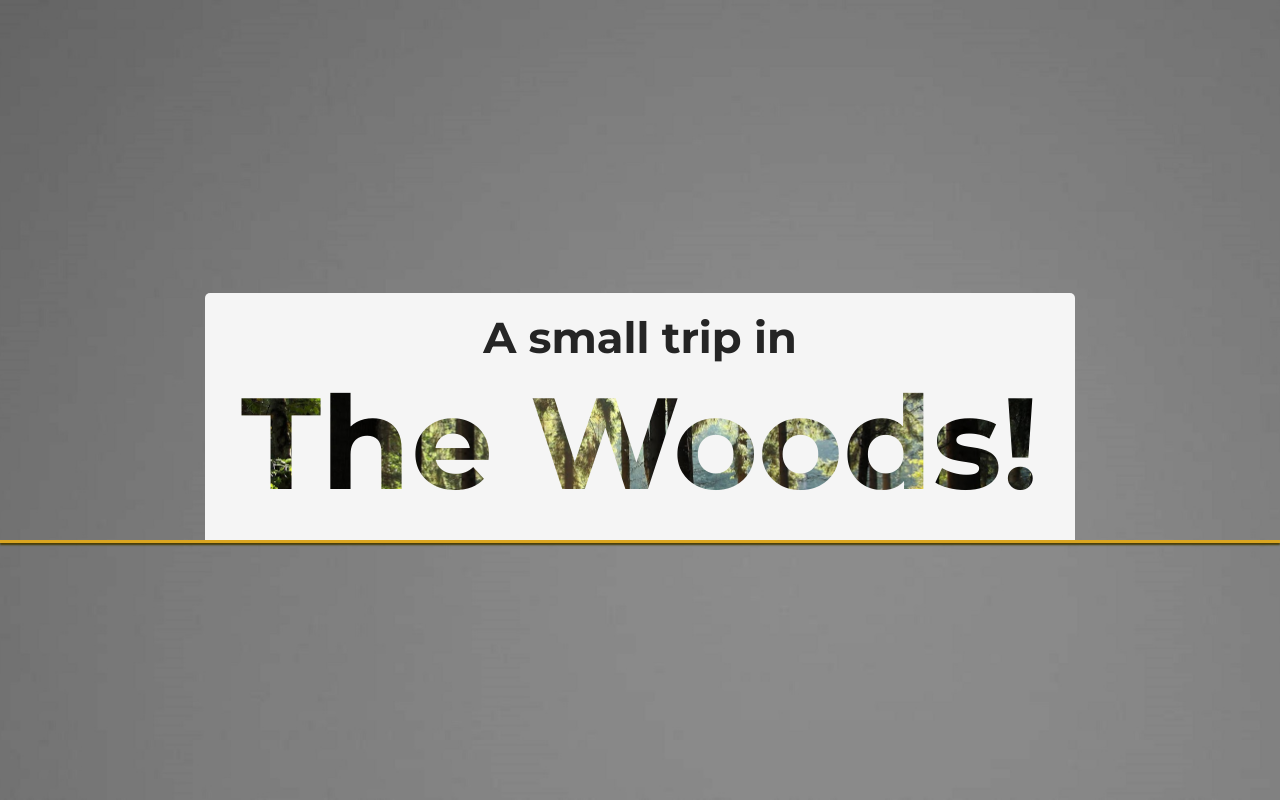
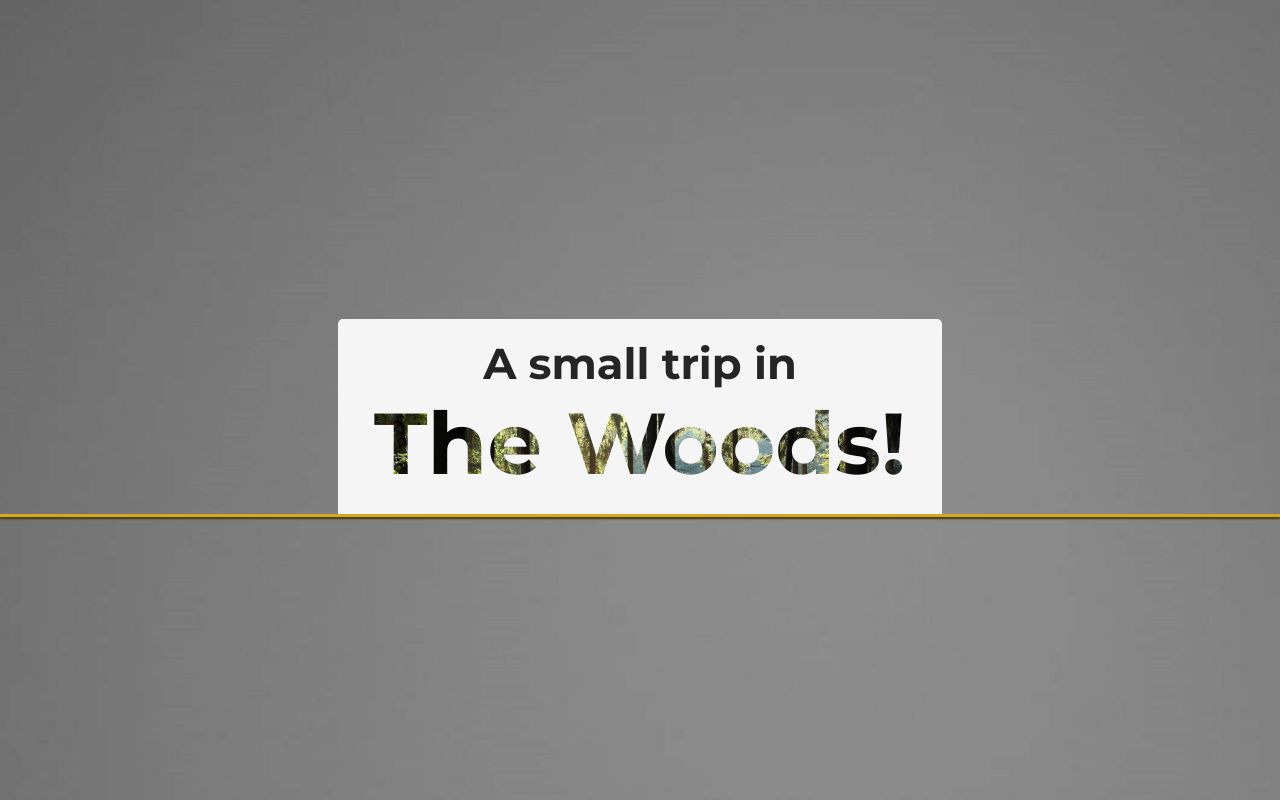
Before and after one commit to JohnB08/task-2, a plain HTML site: page index.html in a window 1280 px wide. Shown: the top 800 px of the page. Drawn offline with Linux system fonts and the light colour scheme.

```diff
--- a/style.css
+++ b/style.css
@@ -32,7 +32,8 @@ h2 {
 }
 h2 span {
   display: block;
-  font-size: 3em;
+  font-size: 2em;
+  /* This had a compounding error, since the parent element allready had a font-size of 1.8em, this became 3 times 1.8 times 24 px, instead of 3 times 24px which i had intended. Now it's closer to what i had in mind. */
   background: url("./img/forest_trees_autumn.jpg");
   -webkit-text-fill-color: transparent;
   -webkit-background-clip: text;
```
Also changed, not shown: img/mushroom-favicon.png.
